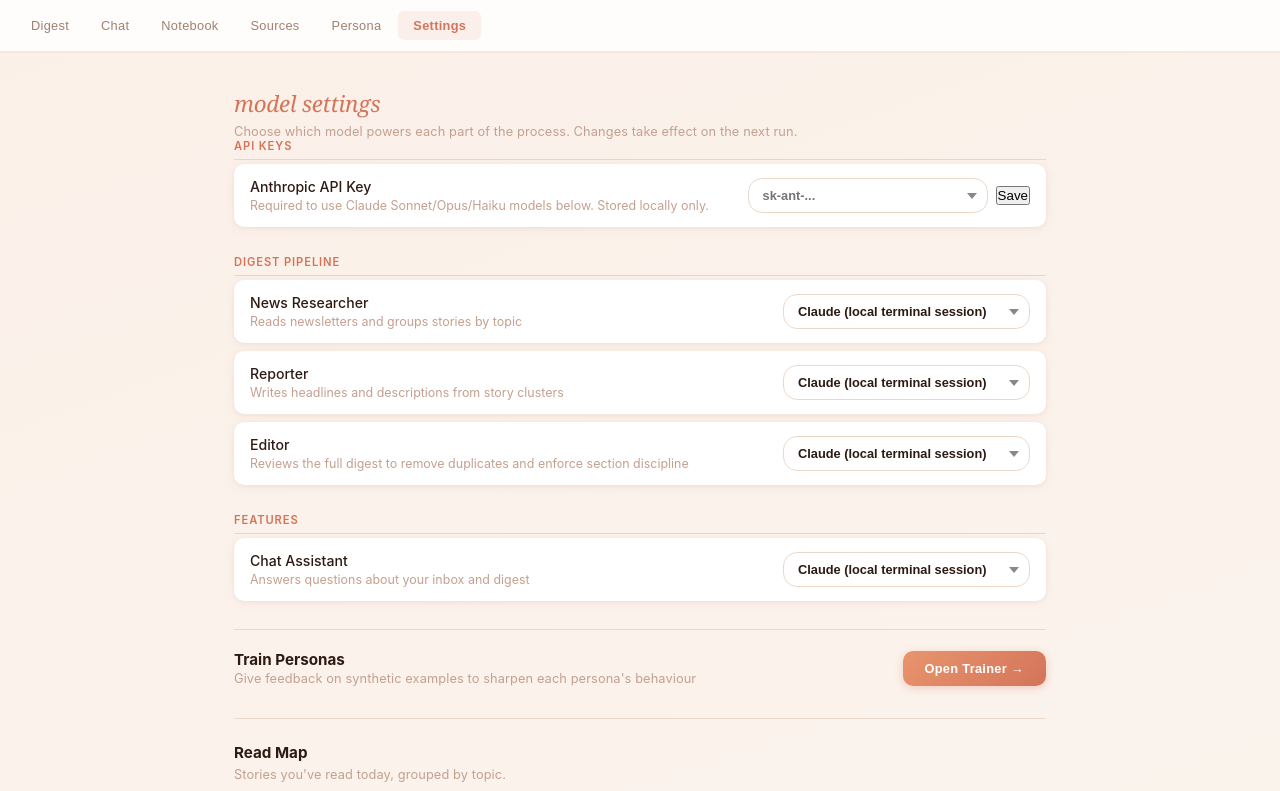
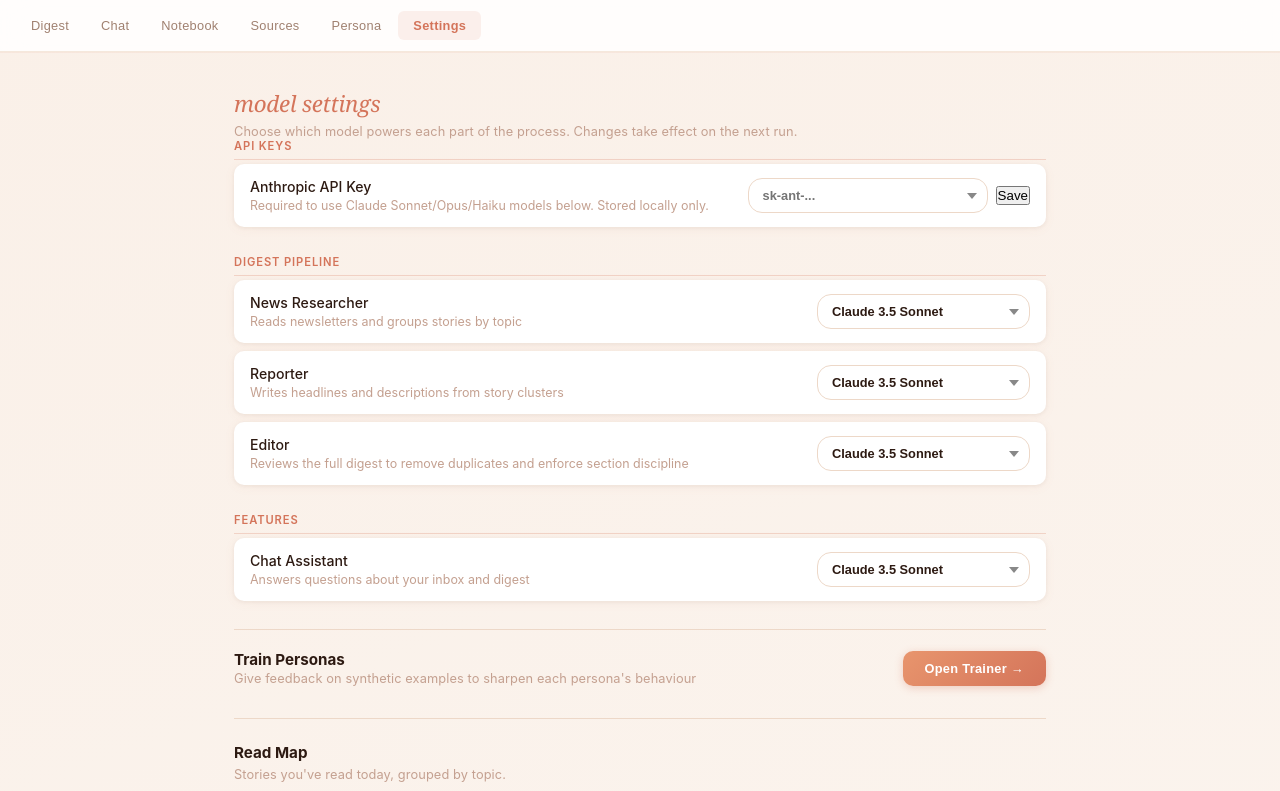
Before and after one commit to disha16/trying-again, a website: page your-project-name/public/index.html in a window 1280 px wide. Both pictures are taken after a click on the button "Settings". Shown: the top 791 px of the page. Drawn offline with nearby package versions, Linux system fonts and the light colour scheme; no server answers.

Commit message:
fix: remove claude-cli from UI, fix model IDs, add claude-cli->llama fallback in cron handler

```diff
--- a/your-project-name/public/index.html
+++ b/your-project-name/public/index.html
@@ -279,13 +279,10 @@
           <span class="settings-hint">Reads newsletters and groups stories by topic</span>
         </div>
         <select id="clusterModelPicker" class="model-picker" data-key="clusterModel">
-          <optgroup label="Claude CLI (no API key)">
-            <option value="claude-cli">Claude (local terminal session)</option>
-          </optgroup>
-          <optgroup label="Anthropic API (uses your key)">
-            <option value="claude-sonnet-4-6">Claude Sonnet 4.6</option>
-            <option value="claude-opus-4-7">Claude Opus 4.7</option>
-            <option value="claude-haiku-4-5-20251001">Claude Haiku 4.5</option>
+          <optgroup label="Anthropic (requires API key)">
+            <option value="claude-3-5-sonnet-20241022">Claude 3.5 Sonnet</option>
+            <option value="claude-3-5-haiku-20241022">Claude 3.5 Haiku</option>
+            <option value="claude-3-opus-20240229">Claude 3 Opus</option>
           </optgroup>
           <optgroup label="Groq — Llama (free)">
             <option value="llama-3.3-70b-versatile">Llama 3.3 70B Versatile</option>
@@ -310,13 +307,10 @@
           <span class="settings-hint">Writes headlines and descriptions from story clusters</span>
         </div>
         <select id="digestModelPicker" class="model-picker" data-key="digestModel">
-          <optgroup label="Claude CLI (no API key)">
-            <option value="claude-cli">Claude (local terminal session)</option>
-          </optgroup>
-          <optgroup label="Anthropic API (uses your key)">
-            <option value="claude-sonnet-4-6">Claude Sonnet 4.6</option>
-            <option value="claude-opus-4-7">Claude Opus 4.7</option>
-            <option value="claude-haiku-4-5-20251001">Claude Haiku 4.5</option>
+          <optgroup label="Anthropic (requires API key)">
+            <option value="claude-3-5-sonnet-20241022">Claude 3.5 Sonnet</option>
+            <option value="claude-3-5-haiku-20241022">Claude 3.5 Haiku</option>
+            <option value="claude-3-opus-20240229">Claude 3 Opus</option>
           </optgroup>
           <optgroup label="Groq — Llama (free)">
             <option value="llama-3.3-70b-versatile">Llama 3.3 70B Versatile</option>
@@ -341,13 +335,10 @@
           <span class="settings-hint">Reviews the full digest to remove duplicates and enforce section discipline</span>
         </div>
         <select id="editorModelPicker" class="model-picker" data-key="editorModel">
-          <optgroup label="Claude CLI (no API key)">
-            <option value="claude-cli">Claude (local terminal session)</option>
-          </optgroup>
-          <optgroup label="Anthropic API (uses your key)">
-            <option value="claude-sonnet-4-6">Claude Sonnet 4.6</option>
-            <option value="claude-opus-4-7">Claude Opus 4.7</option>
-            <option value="claude-haiku-4-5-20251001">Claude Haiku 4.5</option>
+          <optgroup label="Anthropic (requires API key)">
+            <option value="claude-3-5-sonnet-20241022">Claude 3.5 Sonnet</option>
+            <option value="claude-3-5-haiku-20241022">Claude 3.5 Haiku</option>
+            <option value="claude-3-opus-20240229">Claude 3 Opus</option>
           </optgroup>
           <optgroup label="Groq — Llama (free)">
             <option value="llama-3.3-70b-versatile">Llama 3.3 70B Versatile</option>
@@ -376,13 +367,10 @@
           <span class="settings-hint">Answers questions about your inbox and digest</span>
         </div>
         <select id="chatModelPicker" class="model-picker" data-key="chatModel">
-          <optgroup label="Claude CLI (no API key)">
-            <option value="claude-cli">Claude (local terminal session)</option>
-          </optgroup>
-          <optgroup label="Anthropic API (uses your key)">
-            <option value="claude-sonnet-4-6">Claude Sonnet 4.6</option>
-            <option value="claude-opus-4-7">Claude Opus 4.7</option>
-            <option value="claude-haiku-4-5-20251001">Claude Haiku 4.5</option>
+          <optgroup label="Anthropic (requires API key)">
+            <option value="claude-3-5-sonnet-20241022">Claude 3.5 Sonnet</option>
+            <option value="claude-3-5-haiku-20241022">Claude 3.5 Haiku</option>
+            <option value="claude-3-opus-20240229">Claude 3 Opus</option>
           </optgroup>
           <optgroup label="Groq — Llama (free)">
             <option value="llama-3.3-70b-versatile">Llama 3.3 70B Versatile</option>
```
Also changed, not shown: your-project-name/server.js (+7 -3 lines).
